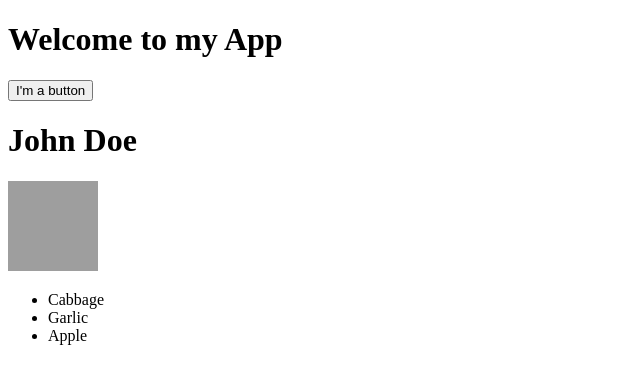
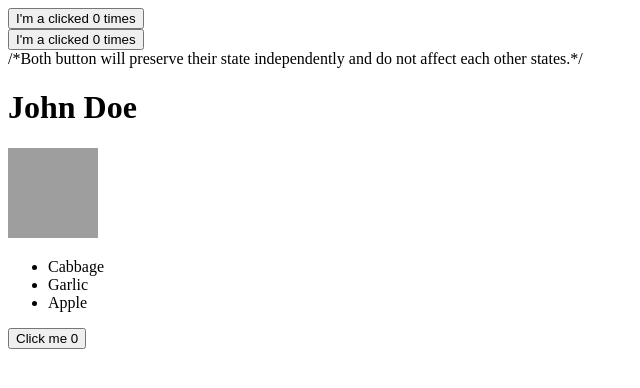
Before and after one commit to Suryansh65/intro, a React (Vite) app: page / in a window 1280 px wide. Shown: the top 388 px of the page, without its empty margins (0-640 px from the left). Built offline with nearby package versions, Linux system fonts and the light colour scheme; grey boxes are pictures that could not be loaded.

Commit message:
Refactor App component to use MyButton and add Hooks component for state management

```diff
--- a/src/App.tsx
+++ b/src/App.tsx
@@ -1,12 +1,16 @@
-import Anyname from "./Intro/intro";
+import MyButton from "./Intro/intro";
 // No need to give .tsx extension -> react will handle automatically
+import Hooks from "./Intro/hooks";
 
 function App(){
   return (
     <div>
-      <Anyname />
+      <MyButton />
+      <MyButton />
+      /*Both button will preserve their state independently and do not affect each other states.*/
       <MyProfile />
       <ListItems />
+      <Hooks />
     </div>
   )
 }
--- /dev/null
+++ b/src/Intro/hooks.tsx
@@ -0,0 +1,38 @@
+/*
+Anything that starts with 'use' is a hook in react.
+
+Remember:
+-Hook should be used on the top of the function only.
+-It cannot be used in if block , for block, nested functions
+-Hooks can't be used after early return
+-It can't be used in event handler, callbacks or any other helper function
+
+*/
+import { useState } from "react";
+function Hooks(){
+    return (
+        <>
+            <InvalidHooks />
+        </>
+    )
+}
+export default Hooks;
+function InvalidHooks(){
+    const [count,setCount] = useState(0);
+    function HandleClick(){
+        setCount(count+1);
+        console.log(count);
+    }
+    return (
+        <div>
+            <button onClick={HandleClick} >Click me {count}</button>
+        </div>
+    )
+    // const isLoggedIn = true;
+    // if(isLoggedIn){
+        // setCount can't be used here as it may cause infinite renders:  setCount queues re-render which may cause infinite loops
+        // setCount(count + 1);
+        // console.log(count);
+    // }
+
+}
--- a/src/Intro/intro.tsx
+++ b/src/Intro/intro.tsx
@@ -1,13 +1,22 @@
+import { useState } from "react";
+
 export function MyButton(){
+  // Setting states for the count
+  const [count, setCount] = useState(0);
+  // Event Handler
+  function handleClick(){
+    setCount(count + 1);
+  }
   return (
-    <button>I'm a button</button>
+    /*There is No need to call eventHanlder method, react will automatically call the event handler*/
+    <button onClick={handleClick} >I'm a clicked {count} times</button>
   );
 }
 
 export default function MyApp(){
   return (
     <div>
-      <h1>Welcome to my App</h1>
+      {/* <h1>Welcome to my App</h1> */}
       <MyButton/>
     </div>
   )
```
